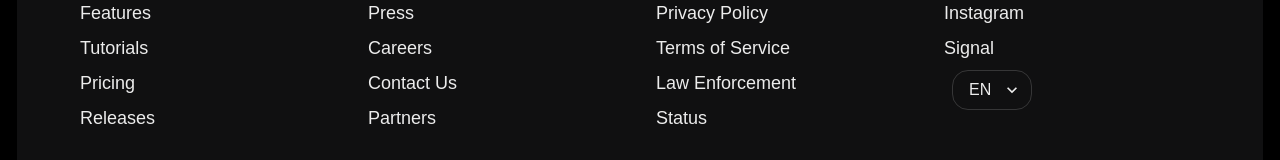
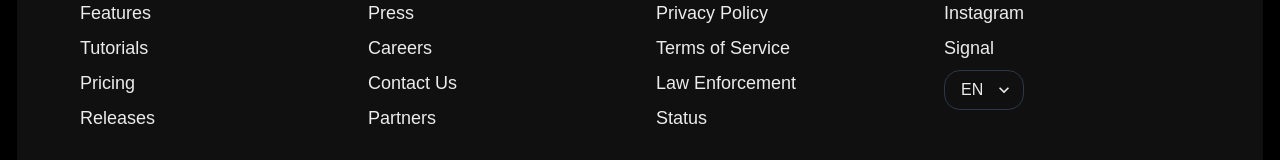
Before and after one commit to kenjitheman/webman, a Next.js app: page / in a window 1280 px wide. Shown: the part 4289-4449 px from the top of the page. Built offline with nearby package versions, Linux system fonts and the light colour scheme; a web font is replaced by a local one.

Commit message:
chore: change padding, margin, colors, styles

```diff
--- a/components/language_switcher.js
+++ b/components/language_switcher.js
@@ -1,4 +1,5 @@
 import { Select } from '@chakra-ui/react';
+import { useColorModeValue } from '@chakra-ui/color-mode';
 
 const LanguageSwitcher = ({ currentLanguage, languages }) => {
     languages = ['en', 'uk', 'ru'];
@@ -7,9 +8,9 @@ const LanguageSwitcher = ({ currentLanguage, languages }) => {
             size="md"
             rounded="2xl"
             variant="outline"
+            borderColor={useColorModeValue('gray.300', 'gray.700')}
             defaultValue={currentLanguage}
             w={20}
-            mx={2}
             onChange={(e) => {
                 const locale = e.target.value;
                 window.location.href = `/${locale}`;
```
